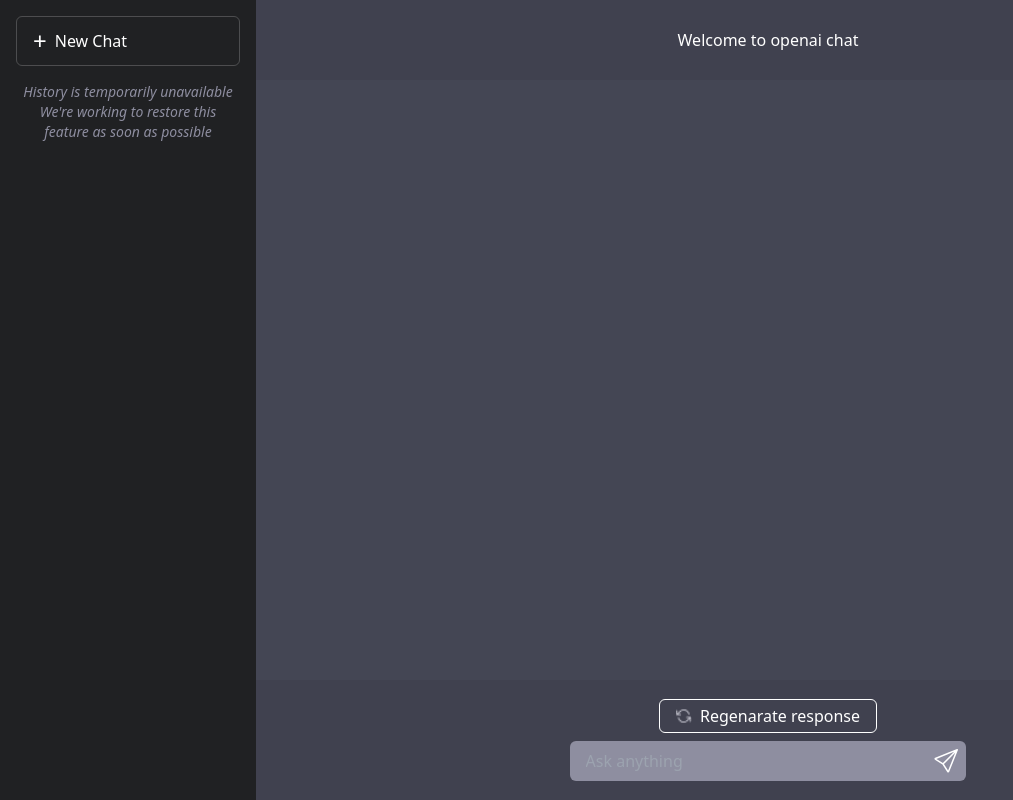
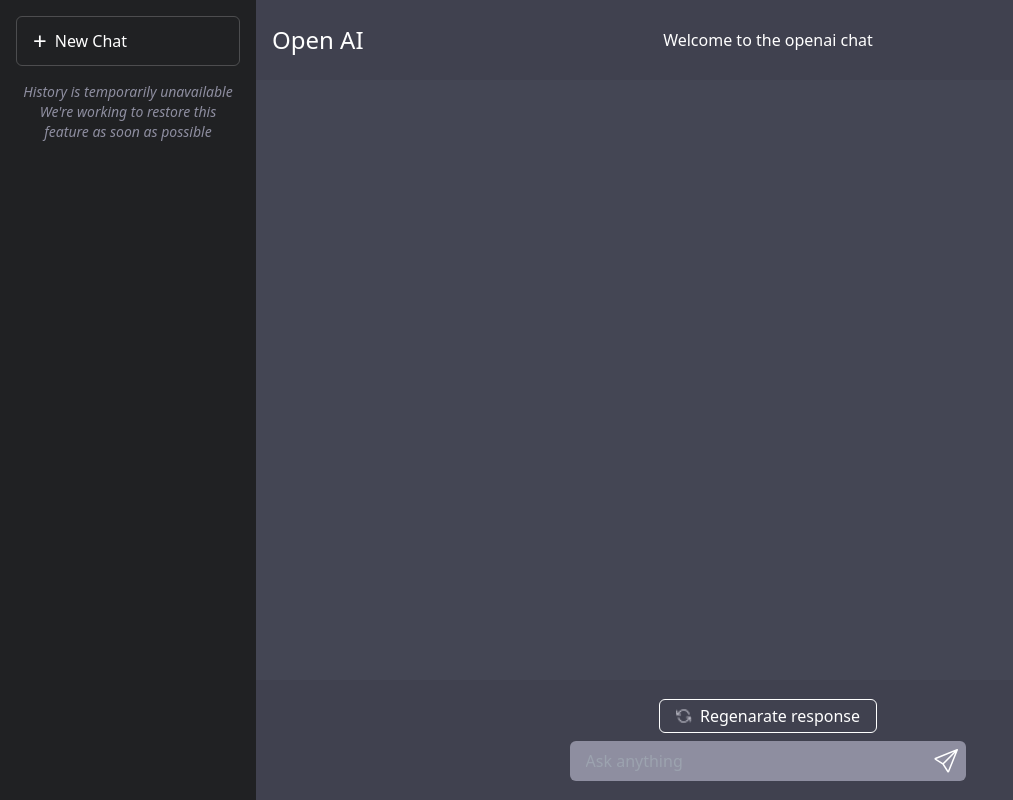
Before and after one commit to gouthamamin/openai-chat, a React (Vite) app: page / in a window 1280 px wide. Shown: the whole page, without its empty margins (0-1013 px from the left). Built offline with nearby package versions, Linux system fonts and the light colour scheme.

Commit message:
update header

```diff
--- a/src/App.tsx
+++ b/src/App.tsx
@@ -21,9 +21,15 @@
 
       {/* main content */}
       <div className="w-[80%] h-full bg-themeGray-44 flex flex-col">
-        <div className="w-full h-[10%] flex justify-center items-center bg-themeGray-40 text-white">
-          Welcome to openai chat
+        <div className="w-full h-[10%] flex items-center bg-themeGray-40 text-white relative">
+          <div className="text-2xl px-4">
+            Open AI
+          </div>
+          <div className="absolute left-1/2 transform -translate-x-1/2 text-md text-center">
+            Welcome to the openai chat
+          </div>
         </div>
+
         <div className="w-full h-[75%] bg-themeGray-44">
 
         </div>
```
